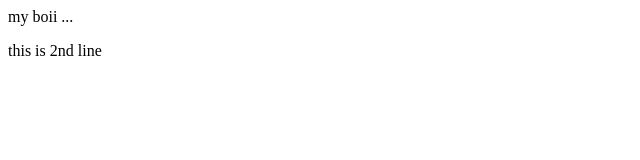
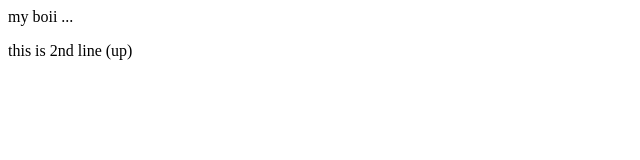
Before and after one commit to theDEADayush/test2, a plain HTML site: page index.html in a window 1280 px wide. Shown: the full height of the page, 0-640 px from the left. Drawn offline with Linux system fonts and the light colour scheme.

Commit message:
add up button

```diff
--- a/index.html
+++ b/index.html
@@ -1,2 +1,2 @@
 <p> my boii ...</p>
-<P> this is 2nd line </P>
+<P> this is 2nd line (up)</P>
```
